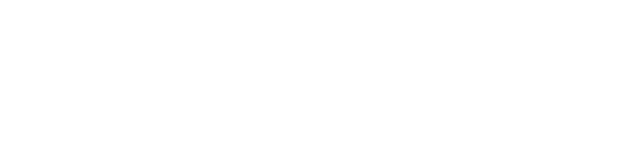
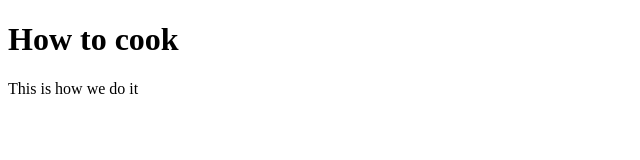
Before and after one commit to olaborde/Afterkidz, a plain HTML site: page index.html in a window 1280 px wide. Shown: the whole page, without its empty margins (0-640 px from the left). Drawn offline with Linux system fonts and the light colour scheme.

Commit message:
setup folder

```diff
--- a/index.html
+++ b/index.html
@@ -7,6 +7,7 @@
   <title>Document</title>
 </head>
 <body>
-
+  <h1>How to cook</h1>
+  <p>This is how we do it</p>
 </body>
 </html>
```
